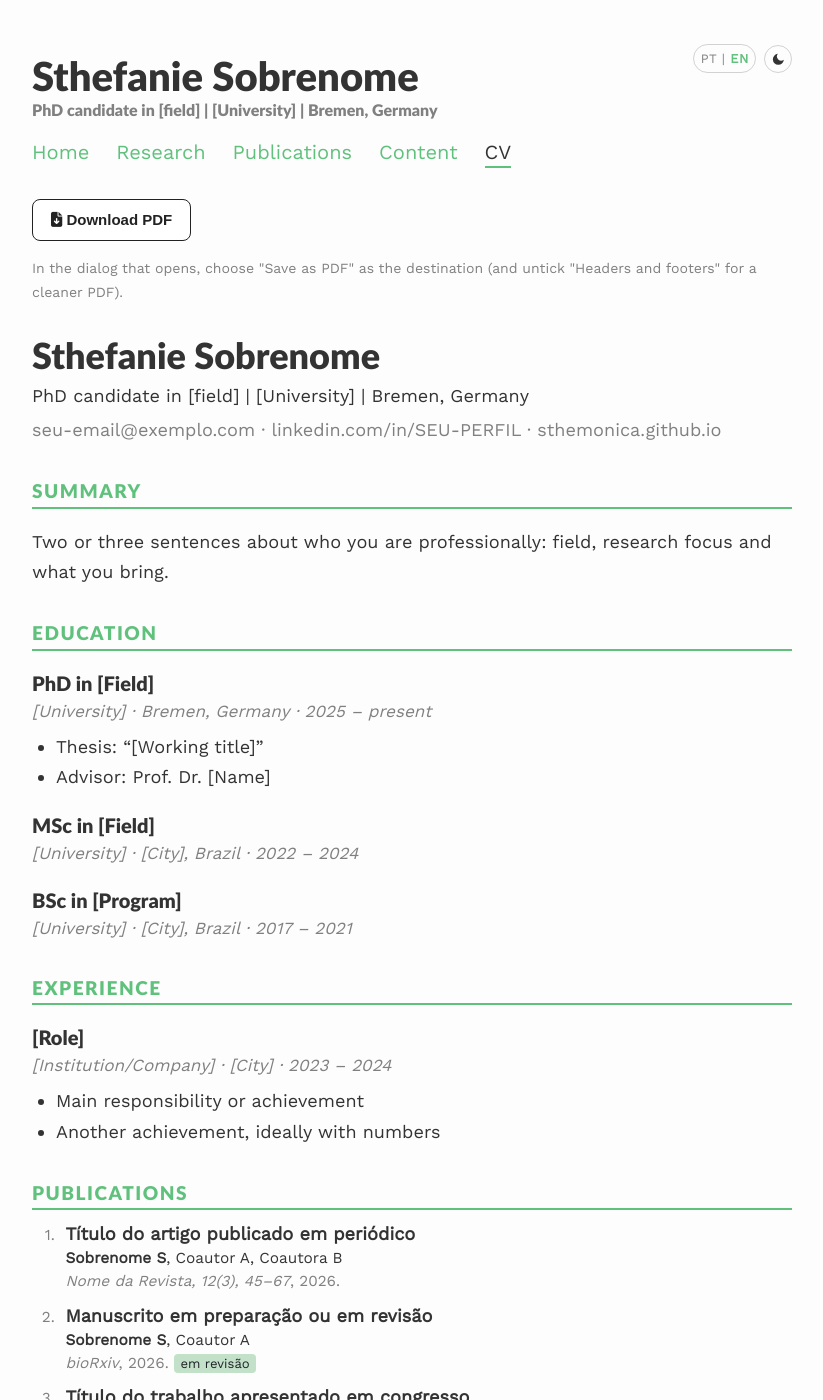
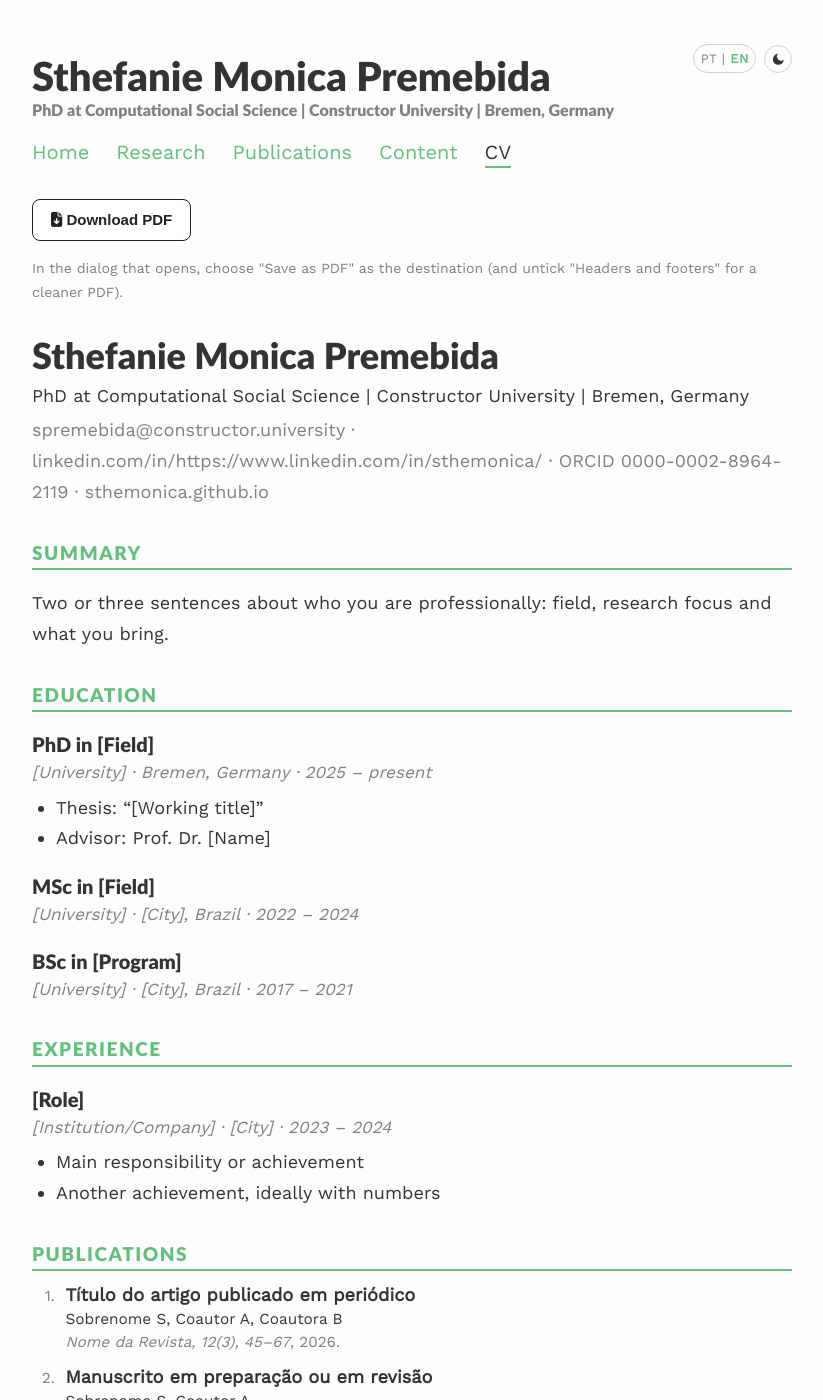
Before and after one commit to sthemonica/sthemonica.github.io, a Jekyll site: the page built from en/cv.md, in a window 1280 px wide and 1400 px high. Shown: the whole window, without its empty margins (228-1051 px from the left). Built offline with Jekyll 4.4.1, drawn with Linux system fonts in a browser that asks for light colours; some of the changed text lies outside the part shown.

Commit message:
changing name and photo

```diff
--- a/_config.yml
+++ b/_config.yml
@@ -4,9 +4,9 @@
 # =========================================================
 
 # Cabeçalho
-title: "Sthefanie Sobrenome"
-description: "Doutoranda em [área] | [Universidade] | Bremen, Alemanha"
-description_en: "PhD candidate in [field] | [University] | Bremen, Germany"
+title: "Sthefanie Monica Premebida"
+description: "Doutoranda em Ciência Social Computacional | Constructor University | Bremen, Alemanha"
+description_en: "PhD at Computational Social Science | Constructor University | Bremen, Germany"
 # Os nomes das abas do menu ficam em _data/i18n.yml
 
 # Se o repositório se chamar  SEU-USUARIO.github.io  deixe baseurl vazio.
@@ -15,22 +15,22 @@ baseurl: ""
 
 # Na aba Publicações, este nome aparece em negrito na lista de autores
 # (escreva exatamente como aparece nas suas publicações):
-destaque_nome: "Sobrenome S"
+destaque_nome: "Premebida, S"
 
 # ---------- Ícones do rodapé ----------
 # Coloque só o SEU USUÁRIO (não o link inteiro). Deixe vazio para esconder.
-email: "seu-email@exemplo.com"
-linkedin: "SEU-PERFIL"          # linkedin.com/in/SEU-PERFIL
-github: ""
-researchgate: ""                # researchgate.net/profile/USUARIO
-orcid: ""                       # ex.: 0000-0002-1825-0097
-instagram: ""
-youtube: ""                     # ex.: @meucanal  (youtube.com/@meucanal)
+email: "spremebida@constructor.university"
+linkedin: "https://www.linkedin.com/in/sthemonica/"          # linkedin.com/in/SEU-PERFIL
+github: "sthemonica"
+researchgate: "https://www.researchgate.net/profile/Sthefanie-Premebida-2"                # researchgate.net/profile/USUARIO
+orcid: "0000-0002-8964-2119"                       # ex.: 0000-0002-1825-0097
+instagram: "https://www.instagram.com/sthemonica"
+youtube: "@canalifelse"                     # ex.: @meucanal  (youtube.com/@meucanal)
 spotify: ""                     # opcional: link completo do seu podcast no Spotify
 bluesky: ""
 # Estes três recebem o LINK COMPLETO:
 lattes: ""                      # ex.: http://lattes.cnpq.br/1234567890123456
-google_scholar: ""              # link do seu perfil no Google Scholar
+google_scholar: "https://scholar.google.com/citations?user=AVknaoYAAAAJ&hl=en&oi=ao"              # link do seu perfil no Google Scholar
 # CV: a aba "CV" gera o PDF a partir de cv.md. Se preferir oferecer um PDF
 # pronto (feito no Word, Canva, LaTeX...), envie para assets/files/ e preencha:
 cv_pdf: ""                      # ex.: /assets/files/CV.pdf
```
Also changed, not shown: en/index.md (+18 -8 lines), index.md (+21 -11 lines), 1 other file.
